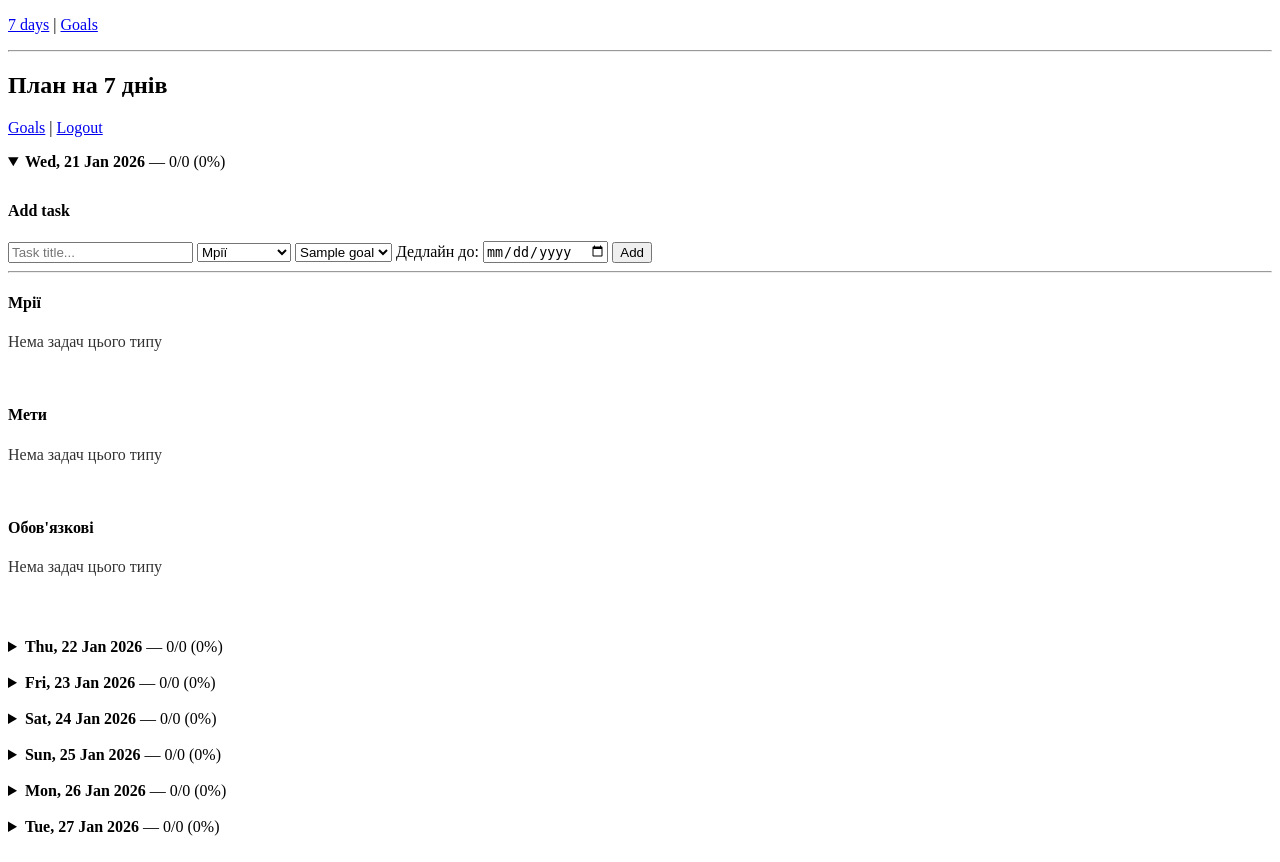
After one commit to SytsevichRoma/skilltracker, a Flask app: page /week in a window 1280 px wide. The commit adds this page. Run offline with Flask 3, Linux system fonts and the light colour scheme; a user stored in the database is signed in; tables that the repository leaves empty hold one stand-in row (values such as "Sample post").

Commit message:
Improve week planner: progress percent and grouped task types

```diff
--- a/app/routes/tasks.py
+++ b/app/routes/tasks.py
@@ -1,4 +1,5 @@
-from flask import Blueprint, request, redirect, url_for, flash
+from datetime import date, timedelta
+from flask import Blueprint, request, redirect, url_for, flash, render_template
 from flask_login import login_required, current_user
 
 from app.extensions import db
@@ -7,47 +8,148 @@ from app.models.task import Task
 
 tasks_bp = Blueprint("tasks", __name__)
 
+TASK_TYPES = [
+    ("DREAM", "Мрії"),
+    ("GOAL", "Мети"),
+    ("MUST", "Обов'язкові"),
+]
+
+TYPE_ORDER = {"DREAM": 0, "GOAL": 1, "MUST": 2}
+
+
+def _parse_date(value: str | None) -> date | None:
+    if not value:
+        return None
+    try:
+        y, m, d = value.split("-")
+        return date(int(y), int(m), int(d))
+    except Exception:
+        return None
+
+
+def _type_label(code: str | None) -> str:
+    code = (code or "MUST").upper()
+    return "Мрії" if code == "DREAM" else ("Мети" if code == "GOAL" else "Обов'язкові")
+
+
+@tasks_bp.get("/week")
+@login_required
+def week_view():
+    today = date.today()
+    days = [today + timedelta(days=i) for i in range(7)]
+
+    goals = Goal.query.filter_by(user_id=current_user.id).order_by(Goal.id.desc()).all()
+    goal_ids = [g.id for g in goals]
+
+    tasks = []
+    if goal_ids:
+        tasks = (
+            Task.query
+            .filter(Task.goal_id.in_(goal_ids))
+            .filter(Task.planned_for >= days[0])
+            .filter(Task.planned_for <= days[-1])
+            .all()
+        )
+
+    # структура:
+    # tasks_by_day[d] = {
+    #   "groups": {"DREAM":[...], "GOAL":[...], "MUST":[...]},
+    #   "total": int, "done": int, "percent": int
+    # }
+    tasks_by_day = {}
+    for d in days:
+        tasks_by_day[d] = {
+            "groups": {"DREAM": [], "GOAL": [], "MUST": []},
+            "total": 0,
+            "done": 0,
+            "percent": 0,
+        }
+
+    # розкидали по днях і групах
+    for t in tasks:
+        pf = t.planned_for
+        if pf not in tasks_by_day:
+            continue
+        t.task_type = (t.task_type or "MUST").upper()
+
+        code = t.task_type if t.task_type in ("DREAM", "GOAL", "MUST") else "MUST"
+        tasks_by_day[pf]["groups"][code].append(t)
+        tasks_by_day[pf]["total"] += 1
+        if t.is_done:
+            tasks_by_day[pf]["done"] += 1
+
+    # сортування всередині кожної групи: спочатку невиконані, потім виконані, далі за id desc
+    for d in days:
+        for code in ("DREAM", "GOAL", "MUST"):
+            tasks_by_day[d]["groups"][code].sort(key=lambda x: (x.is_done, -x.id))
+
+        total = tasks_by_day[d]["total"]
+        done = tasks_by_day[d]["done"]
+        tasks_by_day[d]["percent"] = int((done / total) * 100) if total else 0
+
+    return render_template(
+        "week.html",
+        days=days,
+        tasks_by_day=tasks_by_day,
+        goals=goals,
+        task_types=TASK_TYPES,
+        type_label=_type_label,
+    )
+
 
 @tasks_bp.post("/tasks/create")
 @login_required
 def create_task():
     goal_id = request.form.get("goal_id", type=int)
     title = request.form.get("title", "").strip()
+    planned_for = _parse_date(request.form.get("planned_for"))
+    task_type = (request.form.get("task_type") or "MUST").strip().upper()
+    due_date = _parse_date(request.form.get("due_date"))
 
-    if not goal_id or not title:
-        flash("Некоректні дані", "danger")
-        return redirect(url_for("goals.list_goals"))
+    if not goal_id or not title or not planned_for:
+        flash("Некоректні дані (goal, title, planned_for)", "danger")
+        return redirect(url_for("tasks.week_view"))
+
+    allowed = {k for k, _ in TASK_TYPES}
+    if task_type not in allowed:
+        task_type = "MUST"
 
     goal = Goal.query.filter_by(id=goal_id, user_id=current_user.id).first_or_404()
 
-    task = Task(title=title, goal_id=goal.id)
+    task = Task(
+        title=title,
+        goal_id=goal.id,
+        planned_for=planned_for,
+        task_type=task_type,
+        due_date=due_date,
+    )
     db.session.add(task)
     db.session.commit()
 
     flash("Задача додана ✅", "success")
-    return redirect(url_for("goals.goal_detail", goal_id=goal.id))
+    return redirect(url_for("tasks.week_view"))
 
 
 @tasks_bp.post("/tasks/<int:task_id>/toggle")
 @login_required
 def toggle_task(task_id):
     task = Task.query.get_or_404(task_id)
-    goal = Goal.query.filter_by(id=task.goal_id, user_id=current_user.id).first_or_404()
+    Goal.query.filter_by(id=task.goal_id, user_id=current_user.id).first_or_404()
 
     task.is_done = not task.is_done
     db.session.commit()
 
-    return redirect(url_for("goals.goal_detail", goal_id=goal.id))
+    return redirect(url_for("tasks.week_view"))
 
 
 @tasks_bp.post("/tasks/<int:task_id>/delete")
 @login_required
 def delete_task(task_id):
     task = Task.query.get_or_404(task_id)
-    goal = Goal.query.filter_by(id=task.goal_id, user_id=current_user.id).first_or_404()
+    Goal.query.filter_by(id=task.goal_id, user_id=current_user.id).first_or_404()
 
     db.session.delete(task)
     db.session.commit()
 
     flash("Задачу видалено 🗑️", "info")
-    return redirect(url_for("goals.goal_detail", goal_id=goal.id))
+    return redirect(url_for("tasks.week_view"))
--- a/app/templates/base.html
+++ b/app/templates/base.html
@@ -5,6 +5,13 @@
   <title>{% block title %}SkillTracker{% endblock %}</title>
 </head>
 <body>
+
+  <p>
+    <a href="{{ url_for('tasks.week_view') }}">7 days</a> |
+    <a href="{{ url_for('goals.list_goals') }}">Goals</a>
+  </p>
+  <hr>
+
   {% with messages = get_flashed_messages(with_categories=true) %}
     {% if messages %}
       <ul>
--- /dev/null
+++ b/app/templates/week.html
@@ -0,0 +1,92 @@
+{% extends "base.html" %}
+{% block title %}7 days{% endblock %}
+
+{% block content %}
+  <h2>План на 7 днів</h2>
+
+  <p>
+    <a href="{{ url_for('goals.list_goals') }}">Goals</a> |
+    <a href="{{ url_for('auth.logout') }}">Logout</a>
+  </p>
+
+  {% if not goals %}
+    <p><b>Спочатку створи хоча б одну Goal</b>, бо задача має належати до Goal.</p>
+    <p><a href="{{ url_for('goals.create_goal') }}">+ Create goal</a></p>
+    <hr>
+  {% endif %}
+
+  {% for d in days %}
+    {% set day = tasks_by_day[d] %}
+    <details {% if loop.first %}open{% endif %}>
+      <summary style="cursor:pointer;">
+        <b>{{ d.strftime("%a, %d %b %Y") }}</b>
+        — {{ day.done }}/{{ day.total }} ({{ day.percent }}%)
+      </summary>
+
+      <div style="padding: 10px 0;">
+        <h4>Add task</h4>
+        <form method="post" action="{{ url_for('tasks.create_task') }}">
+          <input type="hidden" name="planned_for" value="{{ d.isoformat() }}">
+
+          <input type="text" name="title" placeholder="Task title..." required>
+
+          <select name="task_type">
+            {% for key, label in task_types %}
+              <option value="{{ key }}">{{ label }}</option>
+            {% endfor %}
+          </select>
+
+          <select name="goal_id" {% if not goals %}disabled{% endif %} required>
+            {% for g in goals %}
+              <option value="{{ g.id }}">{{ g.title }}</option>
+            {% endfor %}
+          </select>
+
+          <label>
+            Дедлайн до:
+            <input type="date" name="due_date">
+          </label>
+
+          <button type="submit" {% if not goals %}disabled{% endif %}>Add</button>
+        </form>
+
+        <hr>
+
+        {% for code in ["DREAM","GOAL","MUST"] %}
+          <h4>{{ type_label(code) }}</h4>
+
+          {% set items = day.groups[code] %}
+          {% if items %}
+            <ul>
+              {% for t in items %}
+                <li>
+                  {% if t.is_done %}✅{% else %}⏳{% endif %}
+                  <b>{{ t.title }}</b>
+
+                  {% if t.due_date %}
+                    <span style="margin-left:10px;">(до {{ t.due_date.isoformat() }})</span>
+                  {% endif %}
+
+                  <form method="post" action="{{ url_for('tasks.toggle_task', task_id=t.id) }}" style="display:inline;">
+                    <button type="submit">Toggle</button>
+                  </form>
+
+                  <form method="post" action="{{ url_for('tasks.delete_task', task_id=t.id) }}"
+                        style="display:inline;" onsubmit="return confirm('Видалити задачу?');">
+                    <button type="submit">Delete</button>
+                  </form>
+                </li>
+              {% endfor %}
+            </ul>
+          {% else %}
+            <p style="opacity:0.8;">Нема задач цього типу</p>
+          {% endif %}
+
+          <br>
+        {% endfor %}
+      </div>
+    </details>
+
+    <br>
+  {% endfor %}
+{% endblock %}
```
Also changed, not shown: app/models/task.py (+8 -1 lines), migrations/versions/340a297ef61d_add_planner_fields_to_task_all_nullable_.py (added, +40 -0 lines).
